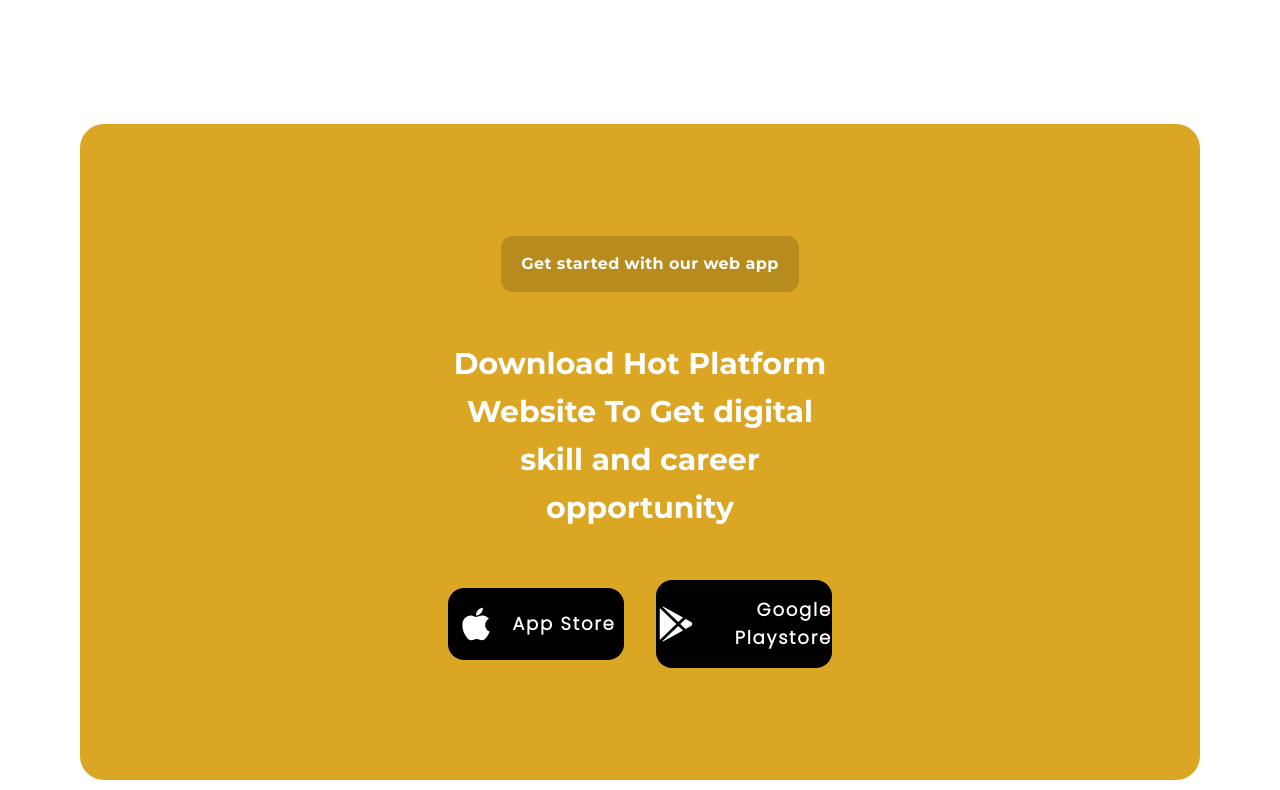
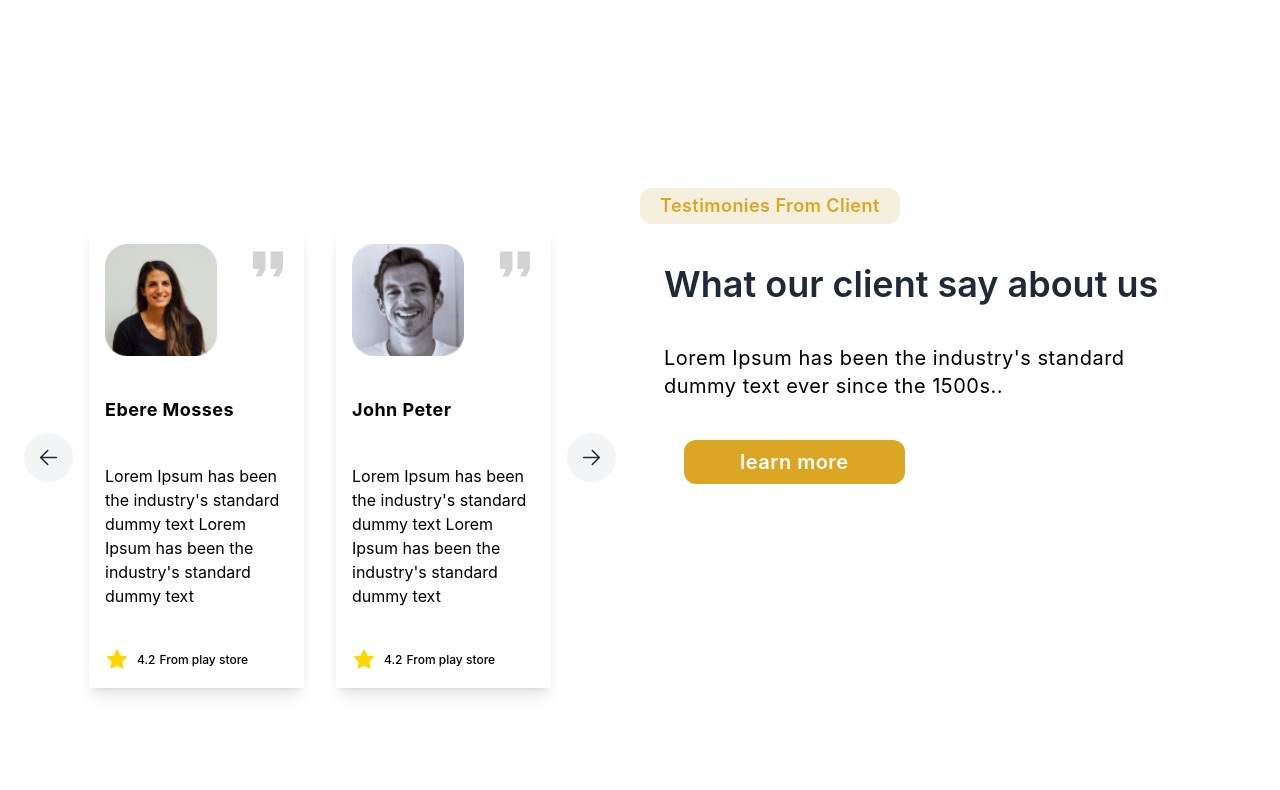
Before and after one commit to Yared-betsega/landing-page, a React (Create React App) app: page / in a window 1280 px wide. Shown: the part 8380-9170 px from the top of the page. Built offline with nearby package versions, Linux system fonts and the light colour scheme.

Commit message:
Add testimonial component

```diff
--- a/src/App.jsx
+++ b/src/App.jsx
@@ -11,6 +11,7 @@ import Magazine from "./components/magazine/Magazine";
 import FAQ from "./components/FAQ/FAQ";
 import Footer from "./components/footer/Footer";
 import Download from "./components/download/Download";
+import Testimonial from "./components/testimonial/Testimonial";
 
 function App() {
   return (
@@ -22,6 +23,7 @@ function App() {
       <Pricing></Pricing>
       <Magazine></Magazine>
       <FAQ></FAQ>
+      <Testimonial></Testimonial>
       <Download></Download>
       <Footer></Footer>
     </div>
--- /dev/null
+++ b/src/components/testimonial/Testimonial.jsx
@@ -0,0 +1,87 @@
+import React from "react";
+import TestimonialCard from "./TestimonialCard";
+import image1 from "../../assets/images/testimonial_1.png";
+import image2 from "../../assets/images/testimonial_2.png";
+import {
+  HiOutlineArrowSmallLeft,
+  HiOutlineArrowSmallRight,
+} from "react-icons/hi2";
+export default function Testimonial() {
+  return (
+    <div className="">
+      <div className="flex py-16">
+        <div className="w-full">
+          <section className="bg-white ">
+            <div className="container px-6 py-10 mx-auto">
+              <div className="flex items-center max-w-6xl mx-auto ">
+                <button
+                  title="left arrow"
+                  className="hidden p-3 text-gray-800 bg-gray-100 transition-colors duration-300  rounded-full rtl:-scale-x-100  lg:block hover:bg-gray-100"
+                >
+                  <HiOutlineArrowSmallLeft size={25}></HiOutlineArrowSmallLeft>
+                </button>
+
+                <TestimonialCard
+                  image={image1}
+                  name={"Ebere Mosses"}
+                  desc={
+                    "Lorem Ipsum has been the industry's standard dummy text Lorem Ipsum has been the industry's standard dummy text "
+                  }
+                  rating={4.2}
+                ></TestimonialCard>
+                <TestimonialCard
+                  image={image2}
+                  name={"John Peter"}
+                  desc={
+                    "Lorem Ipsum has been the industry's standard dummy text Lorem Ipsum has been the industry's standard dummy text "
+                  }
+                  rating={4.2}
+                ></TestimonialCard>
+
+                <button
+                  title="right arrow"
+                  className="hidden p-3 text-gray-800 bg-gray-100 transition-colors duration-300  rounded-full rtl:-scale-x-100  lg:block hover:bg-gray-100"
+                >
+                  <HiOutlineArrowSmallRight
+                    size={25}
+                  ></HiOutlineArrowSmallRight>
+                </button>
+              </div>
+            </div>
+          </section>
+        </div>
+
+        <div className="w-full">
+        <div className="flex">
+              <button
+                style={{ textAlign: "end" }}
+                className="px-5 py-1 font-semibold text-lg tracking-wide text-[#DAA624]  transition-colors duration-300 transform bg-[#F5EFDE] rounded-xl hover:bg-blue-500 focus:outline-none focus:ring focus:ring-blue-300 focus:ring-opacity-80"
+              >
+                Testimonies From Client
+              </button>
+            </div>
+          <div class="mt-8 lg:w-full lg:px-6 lg:mt-0 text-start">
+
+            <h1 class="text-2xl font-semibold text-gray-800 lg:text-4xl lg:w-full my-10">
+              What our client say about us
+            </h1>
+
+            <p class="max-w-lg mt-6 my-10 text-xl tracking-wide">
+              Lorem Ipsum has been the industry's standard dummy text ever since
+              the 1500s..
+            </p>
+            <div className="flex mb-28">
+              <a
+                href="#"
+                style={{ textAlign: "end" }}
+                className="px-14 py-2 ml-5 font-semibold text-xl tracking-wide text-white  transition-colors duration-300 transform bg-[#DAA624] rounded-xl hover:bg-blue-500 focus:outline-none focus:ring focus:ring-blue-300 focus:ring-opacity-80"
+              >
+                learn more
+              </a>
+            </div>
+          </div>
+        </div>
+      </div>
+    </div>
+  );
+}
--- /dev/null
+++ b/src/components/testimonial/TestimonialCard.jsx
@@ -0,0 +1,27 @@
+import React from "react";
+import { IoMdQuote } from "react-icons/io";
+import { AiFillStar } from "react-icons/ai";
+export default function TestimonialCard({ image, name, desc, rating }) {
+  return (
+    <div className="mx-4 p-4 flex flex-col gap-10 text-start shadow-lg">
+      <div className="flex justify-between">
+        <img
+          className="object-cover rounded-lg w-28 h-28"
+          src={image}
+          alt="profile"
+        />
+        <IoMdQuote size={40} color="lightgray"></IoMdQuote>
+      </div>
+
+      <h1 className="font-bold tracking-wide text-lg">{name}</h1>
+      <p class="">{desc}</p>
+
+      <div className="flex gap-1 text-xs font-medium items-center">
+        <AiFillStar size={24} color="gold"></AiFillStar>
+        <span></span>
+        {rating}
+        <span>From play store</span>
+      </div>
+    </div>
+  );
+}
```
Also changed, not shown: src/assets/images/testimonial_1.png (added), src/assets/images/testimonial_2.png (added).
